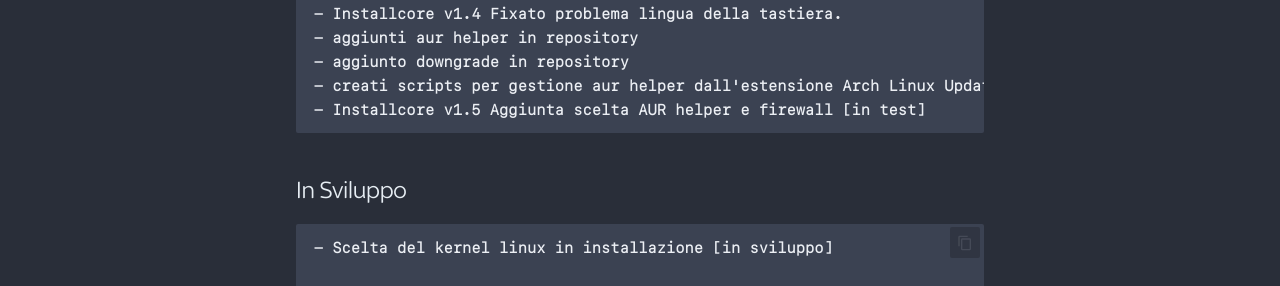
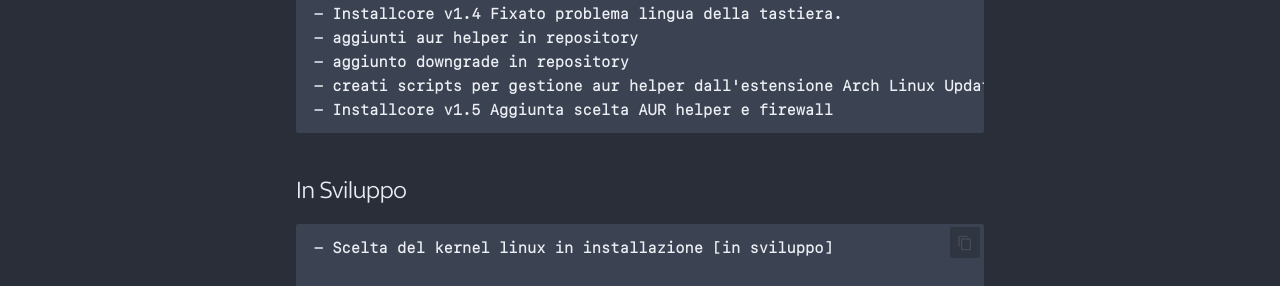
Before and after one commit to ArchItalia/core, an MkDocs documentation site: the page built from docs/dev.md, in a window 1280 px wide and 1250 px high. Shown: the part 646-932 px from the top of the window. Built offline with MkDocs 1.6.1 and Material for MkDocs 9.7.7, drawn with Linux system fonts in a browser that asks for light colours; some web fonts are replaced; comment, search, counter and statistics services are not loaded; the version menu is left out; some of the changed text lies outside the part shown.

Commit message:
Update dev.md

````diff
--- a/docs/dev.md
+++ b/docs/dev.md
@@ -15,7 +15,7 @@ Team di sviluppo e beta tester della comunita' Architalia
 - aggiunti aur helper in repository
 - aggiunto downgrade in repository
 - creati scripts per gestione aur helper dall'estensione Arch Linux Updates Indicator
-- Installcore v1.5 Aggiunta scelta AUR helper e firewall [in test]
+- Installcore v1.5 Aggiunta scelta AUR helper e firewall
 ```
 
 ## In Sviluppo
````
